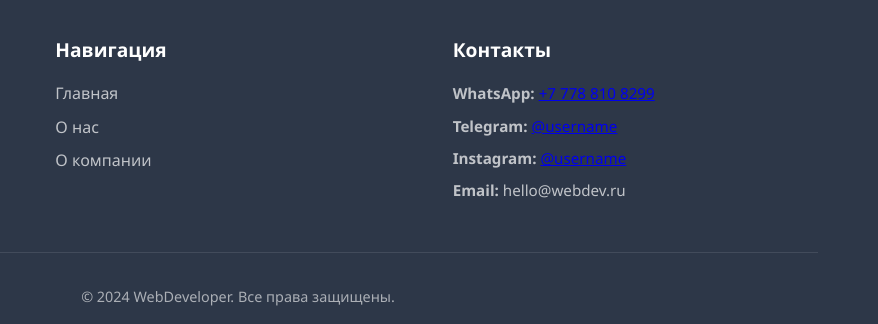
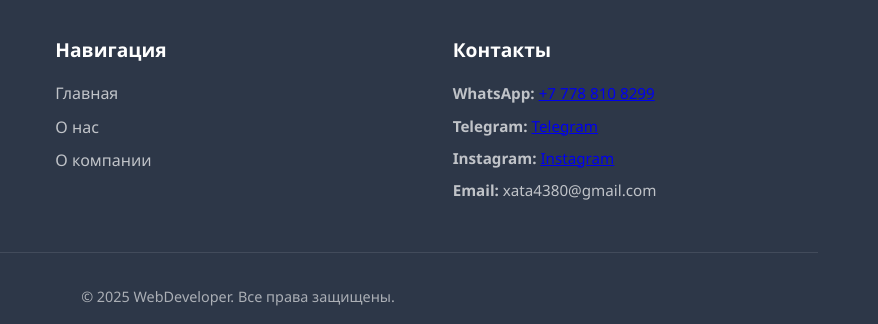
Before and after one commit to Aliba999/My-PORTFOLIO, a plain HTML site: page company.html in a window 1280 px wide. Shown: the part 5388-5712 px from the top of the page, 402-1280 px from the left. Drawn offline with Linux system fonts and the light colour scheme.

Commit message:
Update company.html

```diff
--- a/company.html
+++ b/company.html
@@ -341,13 +341,13 @@
                 <div class="footer-section">
                     <h3>Контакты</h3>
                     <p><strong>WhatsApp:</strong> <a href="https://wa.me/77788108299">+7 778 810 8299</a></p>
-                    <p><strong>Telegram:</strong> <a href="https://t.me/username">@username</a></p>
-                    <p><strong>Instagram:</strong> <a href="https://instagram.com/username">@username</a></p>
-                    <p><strong>Email:</strong> hello@webdev.ru</p>
+                    <p><strong>Telegram:</strong> <a href="https://t.me/qwaszx999">Telegram</a></p>
+                    <p><strong>Instagram:</strong> <a href="https://instagram.com/alibeekkkkkk">Instagram</a></p>
+                    <p><strong>Email:</strong> xata4380@gmail.com</p>
                 </div>
             </div>
             <div class="footer-bottom">
-                <p>&copy; 2024 WebDeveloper. Все права защищены.</p>
+                <p>&copy; 2025 WebDeveloper. Все права защищены.</p>
             </div>
         </div>
     </footer>
```
